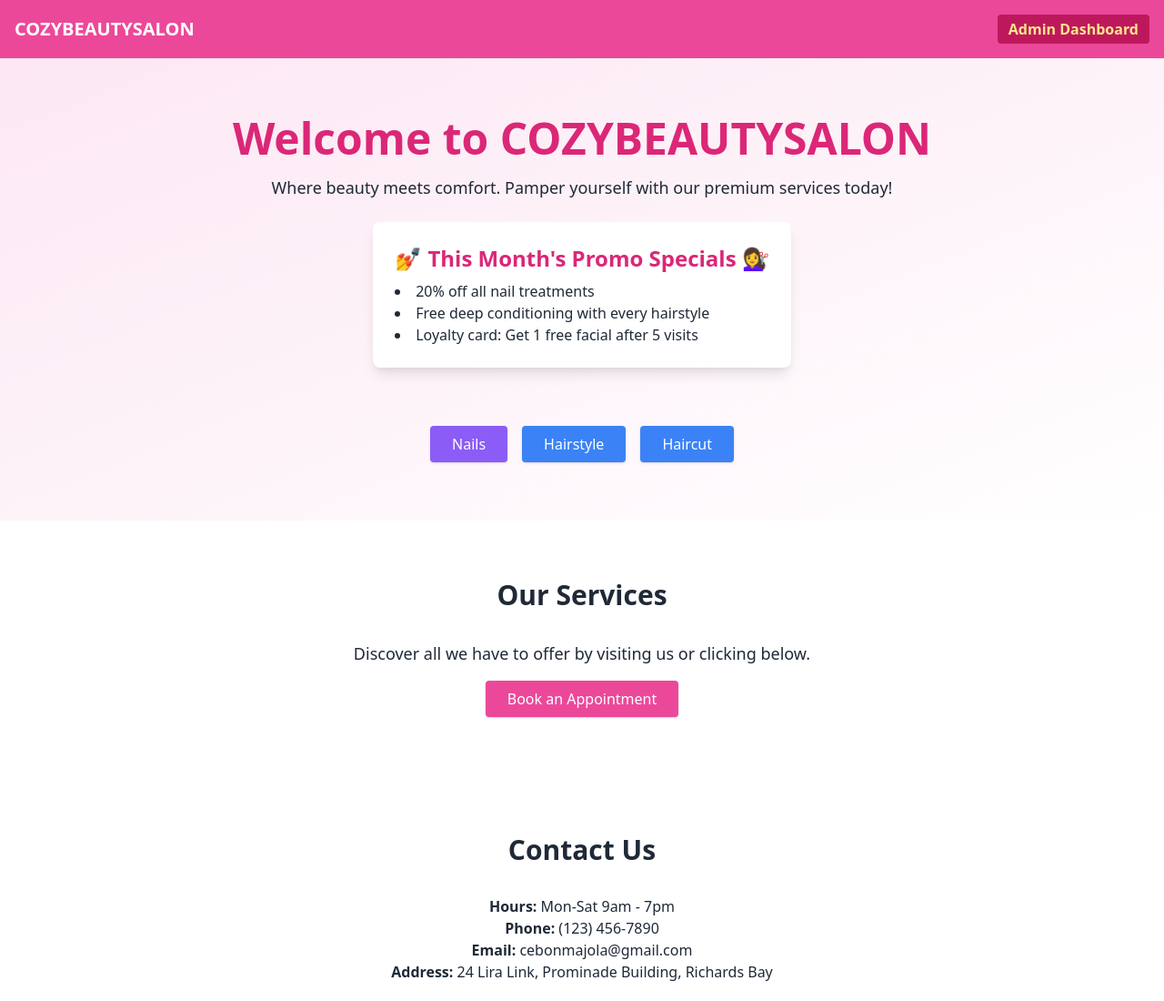
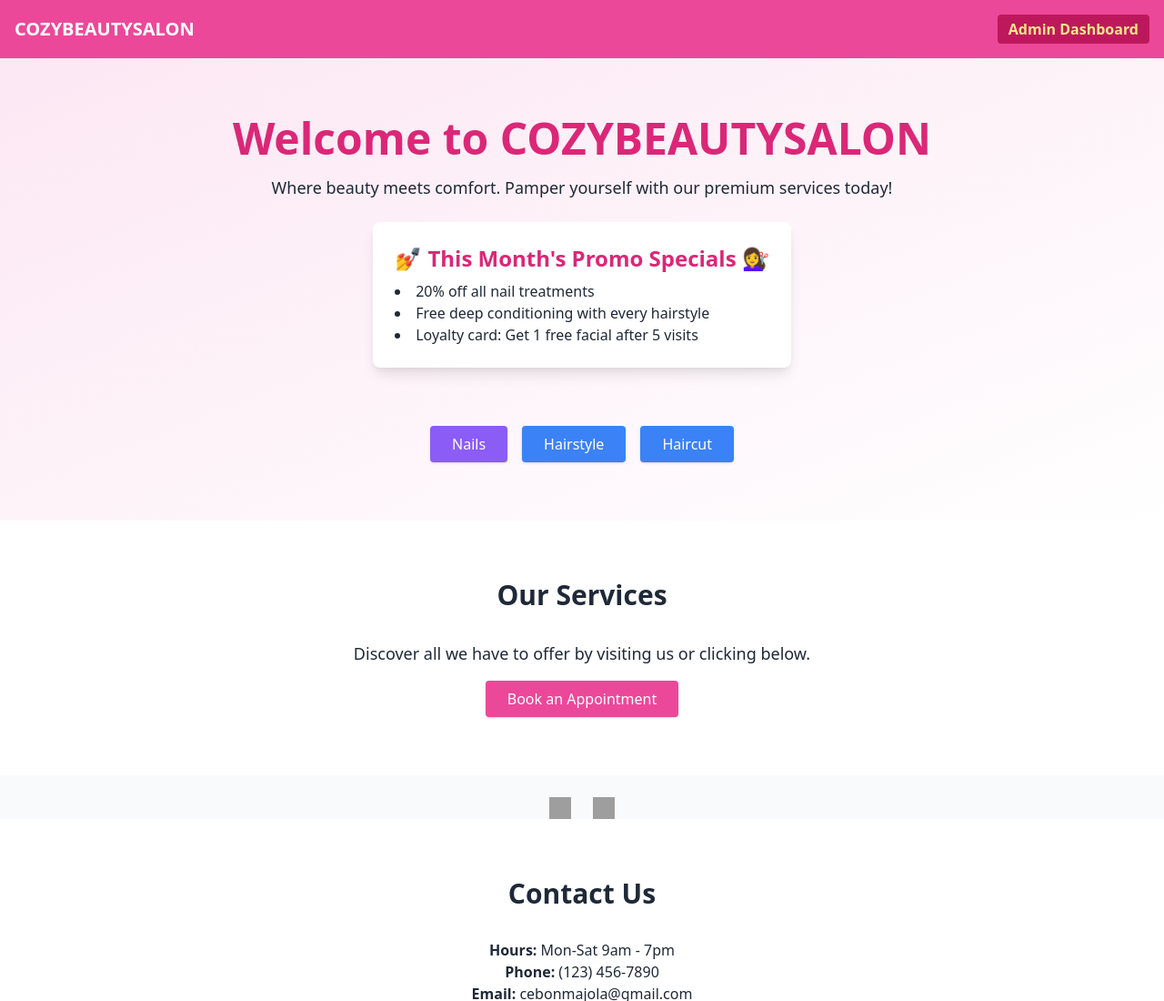
Before and after one commit to cebo-majola/cozy-beauty-salon, a plain HTML site: page index.html in a window 1280 px wide. Shown: the top 1100 px of the page at 91% size. Drawn offline with nearby package versions, Linux system fonts and the light colour scheme; grey boxes are pictures that could not be loaded.

Commit message:
Update index.html

```diff
--- a/index.html
+++ b/index.html
@@ -44,6 +44,16 @@
     <p class="text-lg">Discover all we have to offer by visiting us or clicking below.</p>
     <a href="appointment.html" class="mt-4 inline-block bg-pink-500 text-white px-6 py-2 rounded shadow hover:bg-pink-600">Book an Appointment</a>
   </section>
+  <!-- Social Media Links -->
+<div class="flex justify-center space-x-6 mt-6">
+  <a href="https://www.facebook.com/yourpage" target="_blank" aria-label="Facebook">
+    <img src="https://cdn.jsdelivr.net/gh/simple-icons/simple-icons/icons/facebook.svg" alt="Facebook" class="w-6 h-6">
+  </a>
+  <a href="https://www.tiktok.com/COZYBEAUTYSALON" target="_blank" aria-label="TikTok">
+    <img src="https://cdn.jsdelivr.net/gh/simple-icons/simple-icons/icons/tiktok.svg" alt="TikTok" class="w-6 h-6">
+  </a>
+</div>
+
 
   <!-- Contact Section -->
   <section id="contact" class="py-16 bg-white text-center">
```
